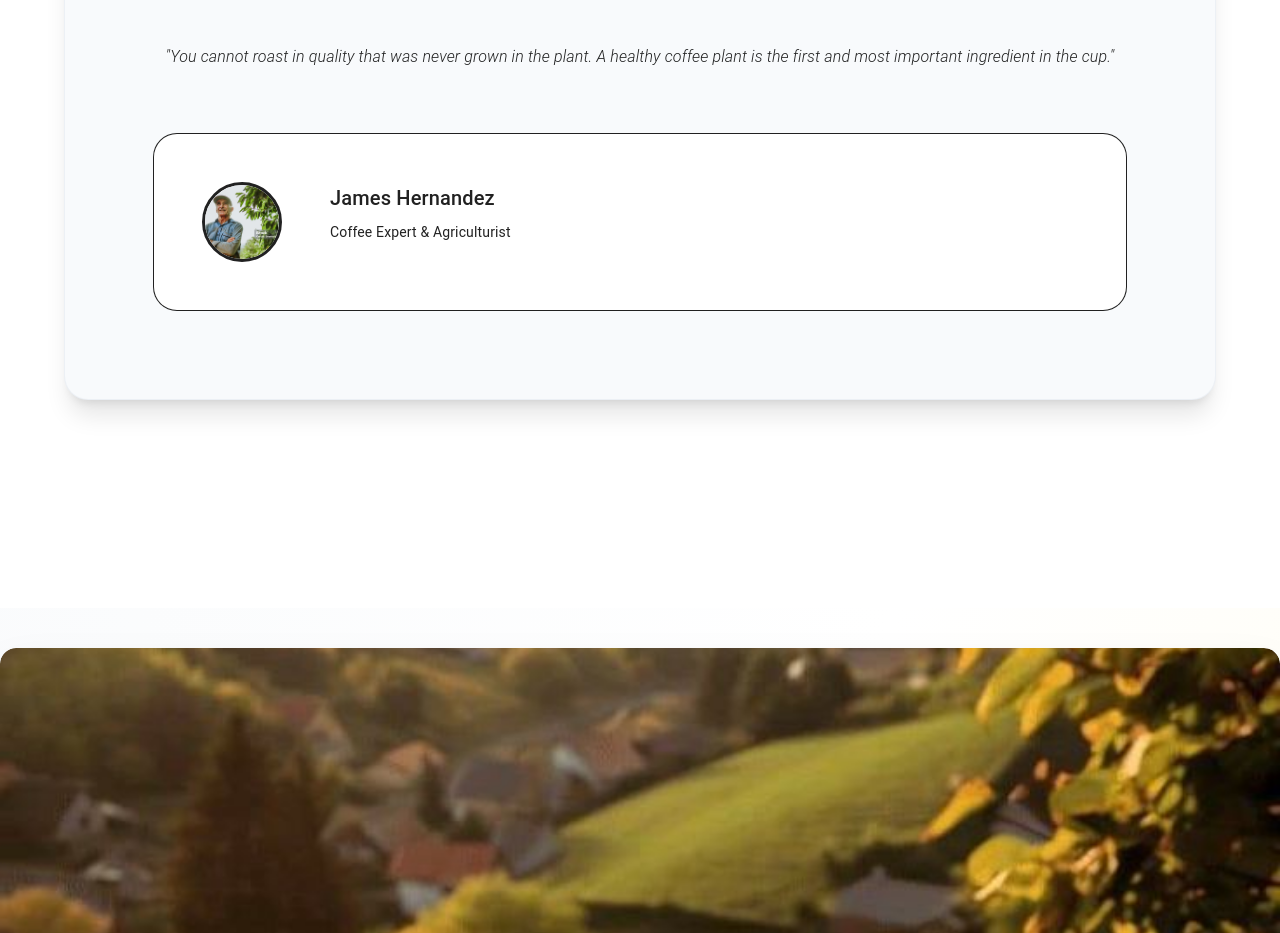
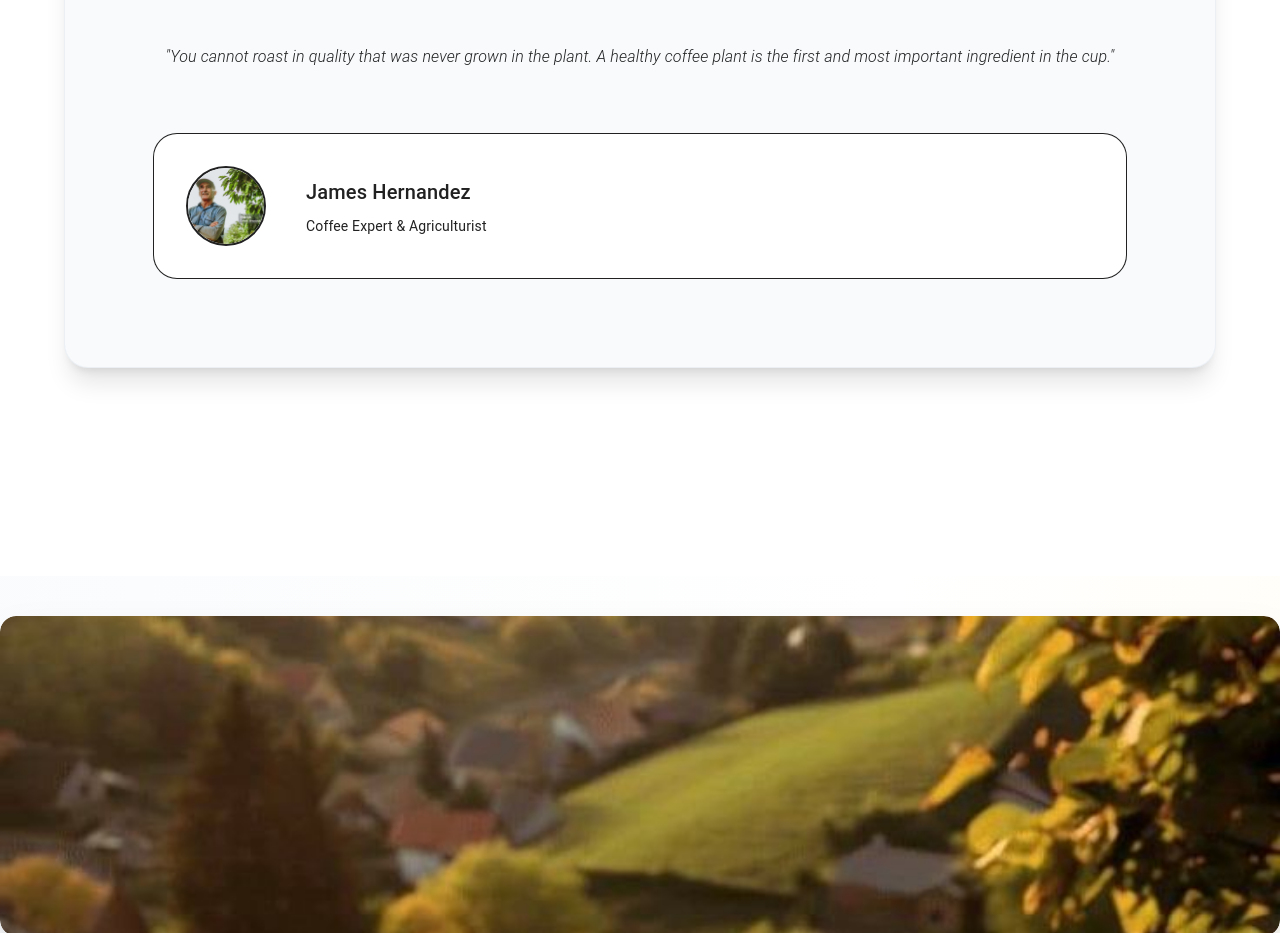
Before and after one commit to Jigishas/Healthycoffee, a React (Vite) app in the folder coffee/: page / in a window 1280 px wide. Shown: the part 1220-2153 px from the top of the page. Built offline with nearby package versions, Linux system fonts and the light colour scheme.

Commit message:
few updates on styling

```diff
--- a/coffee/src/Components/BODY/Below_Nav/Body.jsx
+++ b/coffee/src/Components/BODY/Below_Nav/Body.jsx
@@ -146,24 +146,24 @@ function Body() {
                 {/* Author Section */}
                 <Stack
                   direction="row"
-                  spacing={6}
+                  spacing={5}
                   sx={{
-                    p: 6,
+                    p: 4,
                     bgcolor: 'white',
                     borderRadius: '24px',
                     border: '1px solid',
                     borderColor: 'slate.200',
                     '&:hover': { borderColor: 'slate.300', transform: 'scale(1.02)' },
                     transition: 'all 0.3s',
-                    maxWidth: '3xl',
+                    maxWidth: '4xl',
                     mx: 'auto',
-                    alignItems: 'left'
+                    alignItems: 'center',
                   }}
                 >
                   <Avatar
                     src={author}
                     alt="James Hernandez"
-                    sx={{ width: 80, height: 80, border: '3px solid', borderColor: 'slate.400' }}
+                    sx={{ width: 80, height: 80, border: '2px solid', borderColor: 'slate.400' }}
                   />
                   <Stack alignItems="flex-start" spacing={1}>
                     <Typography variant="h6" sx={{ color: 'slate.800' }}>
```
